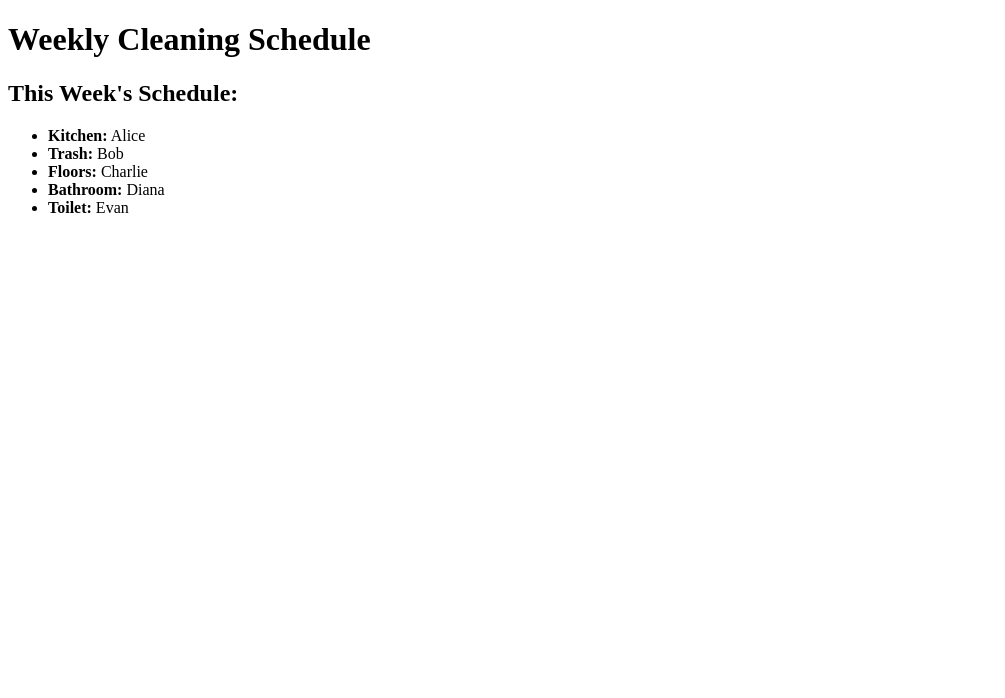
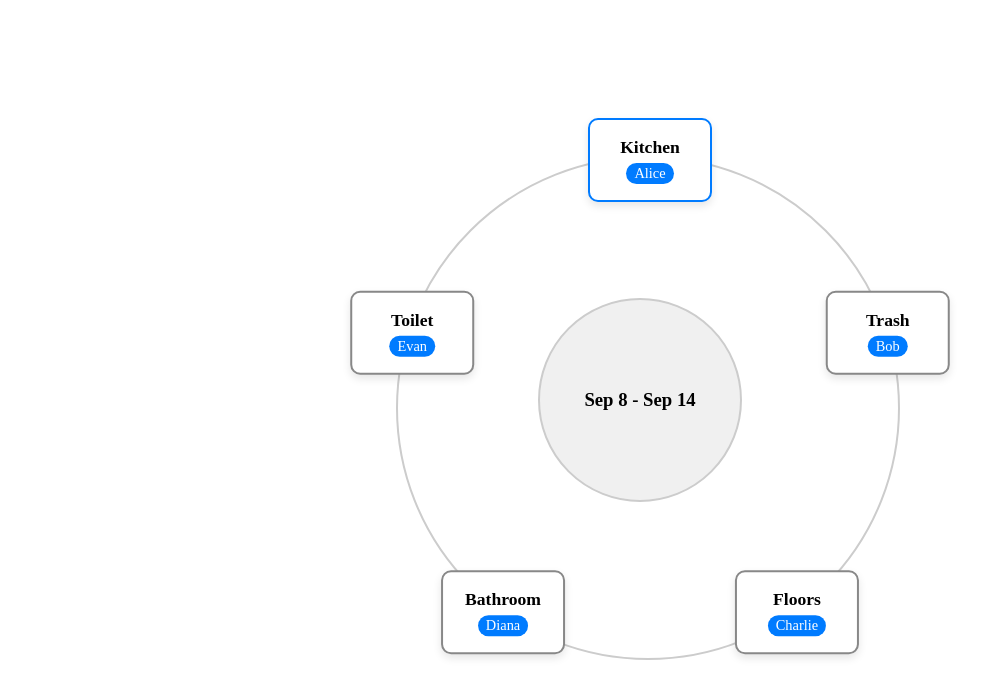
Before and after one commit to DanielRachev/scheduler, a React (Vite) app: page / in a window 1280 px wide. Shown: the top 698 px of the page, without its empty margins (0-1005 px from the left). Built offline with nearby package versions, Linux system fonts and the light colour scheme.

Commit message:
feat: Add simple wheel.

```diff
--- a/src/App.css
+++ b/src/App.css
@@ -0,0 +1,76 @@
+.wheel-container {
+  display: flex;
+  justify-content: center;
+  align-items: center;
+  width: 100vw;
+  height: 100vh;
+  overflow: hidden;
+}
+
+.schedule-wheel {
+  position: relative;
+  width: 500px;
+  height: 500px;
+  border-radius: 50%;
+  border: 2px solid #ccc;
+  transition: transform 0.5s ease-out;
+}
+
+.wheel-center {
+  position: absolute;
+  top: 50%;
+  left: 50%;
+  transform: translate(-50%, -50%);
+  width: 180px;
+  height: 180px;
+  border-radius: 50%;
+  background-color: #f0f0f0;
+  display: flex;
+  justify-content: center;
+  align-items: center;
+  text-align: center;
+  padding: 10px;
+  border: 2px solid #ccc;
+}
+
+.task-card {
+  position: absolute;
+  top: 50%;
+  left: 50%;
+  width: 120px;
+  height: 80px;
+  margin-left: -60px;
+  margin-top: -40px;
+
+  display: flex;
+  flex-direction: column;
+  justify-content: center;
+  align-items: center;
+
+  background-color: white;
+  border: 2px solid #888;
+  border-radius: 10px;
+  box-shadow: 0 4px 8px rgba(0,0,0,0.1);
+
+  transform-origin: center center;
+}
+
+.task-card.active {
+  transform: scale(1.15);
+  border-color: #007bff;
+  z-index: 10;
+}
+
+.task-card .task-name {
+  font-weight: bold;
+  font-size: 1.1em;
+}
+
+.task-card .roommate-name {
+  margin-top: 5px;
+  padding: 2px 8px;
+  border-radius: 12px;
+  background-color: #007bff;
+  color: white;
+  font-size: 0.9em;
+}
--- a/src/App.jsx
+++ b/src/App.jsx
@@ -1,9 +1,9 @@
 import './App.css'
-import { differenceInWeeks } from 'date-fns'
+import { differenceInWeeks, format, startOfWeek, endOfWeek } from 'date-fns'
+import ScheduleWheel from './components/ScheduleWheel';
 
 const ROOMMATES = ['Alice', 'Bob', 'Charlie', 'Diana', 'Evan'];
 const TASKS = ['Kitchen', 'Trash', 'Floors', 'Bathroom', 'Toilet'];
-
 const START_DATE = new Date('2025-09-08');
 
 function getScheduleForDate(date) {
@@ -18,23 +18,29 @@ function getScheduleForDate(date) {
   return schedule;
 }
 
+function WeekDisplay({ date }) {
+  const weekStart = startOfWeek(date, { weekStartsOn: 1 });
+  const weekEnd = endOfWeek(date, { weekStartsOn: 1 });
+
+  const formattedStart = format(weekStart, 'MMM d');
+  const formattedEnd = format(weekEnd, 'MMM d');
+
+  return (
+    <div className="wheel-center">
+      <h3>{`${formattedStart} - ${formattedEnd}`}</h3>
+    </div>
+  )
+}
 
 function App() {
   const today = new Date();
   const currentSchedule = getScheduleForDate(today);
 
   return (
-    <div className="App">
-      <h1>Weekly Cleaning Schedule</h1>
+    <div className="wheel-container">
+      <ScheduleWheel schedule={currentSchedule} />
 
-      <h2>This Week's Schedule:</h2>
-      <ul>
-        {currentSchedule.map(({ task, roommate }) => (
-          <li key={task}>
-            <strong>{task}:</strong> {roommate}
-          </li>
-        ))}
-      </ul>
+      <WeekDisplay date={today} />
     </div>
   )
 }
--- /dev/null
+++ b/src/components/ScheduleWheel.jsx
@@ -0,0 +1,27 @@
+import TaskCard from './TaskCard';
+
+function ScheduleWheel({ schedule }) {
+  const totalTasks = schedule.length;
+  const angleIncrement = 360 / totalTasks;
+
+  return (
+    <div className="schedule-wheel">
+      {schedule.map(({ task, roommate }, index) => {
+        const rotation = index * angleIncrement;
+        const isActive = index === 0;
+
+        return (
+          <TaskCard
+            key={task}
+            task={task}
+            roommate={roommate}
+            rotation={rotation}
+            isActive={isActive}
+          />
+        );
+      })}
+    </div>
+  );
+}
+
+export default ScheduleWheel;
--- /dev/null
+++ b/src/components/TaskCard.jsx
@@ -0,0 +1,16 @@
+function TaskCard({ task, roommate, rotation, isActive }) {
+  const style = {
+    transform: `rotateZ(${rotation}deg) translateY(-250px) rotateZ(${-rotation}deg)`
+  };
+
+  const cardClassName = `task-card ${isActive ? 'active' : ''}`;
+
+  return (
+    <div className={cardClassName} style={style}>
+      <div className="task-name">{task}</div>
+      <div className="roommate-name">{roommate}</div>
+    </div>
+  );
+}
+
+export default TaskCard;
```
